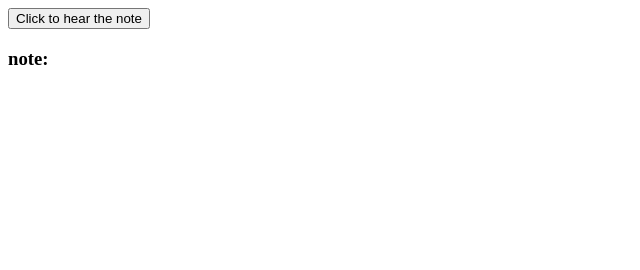
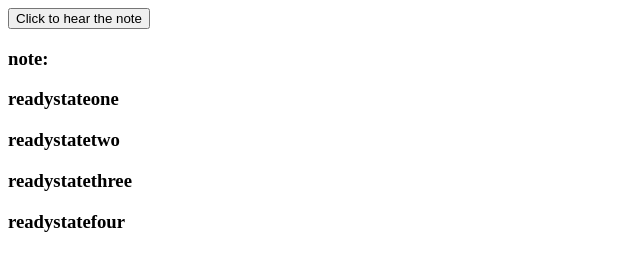
Before and after one commit to Seanmcdon/seanmcdon.github.io, a plain HTML site: page index.html in a window 1280 px wide. Shown: the whole page, without its empty margins (0-640 px from the left). Drawn offline with Linux system fonts and the light colour scheme.

Commit message:
Update index.html

```diff
--- a/index.html
+++ b/index.html
@@ -12,6 +12,11 @@
   <body>
     <button id="start-button"> Click to hear the note</button>
     <h3> note: <span id='the_note'></span></h3>
+    <h3> readystateone <span id='readystateone'></span></h3>
+    <h3> readystatetwo <span id='readystatetwo'></span></h3>
+    <h3> readystatethree <span id='readystatethree'></span></h3>
+    <h3> readystatefour <span id='readystatefour'></span></h3>
+
     <!-- Content -->
   </body>
 </html>
```
